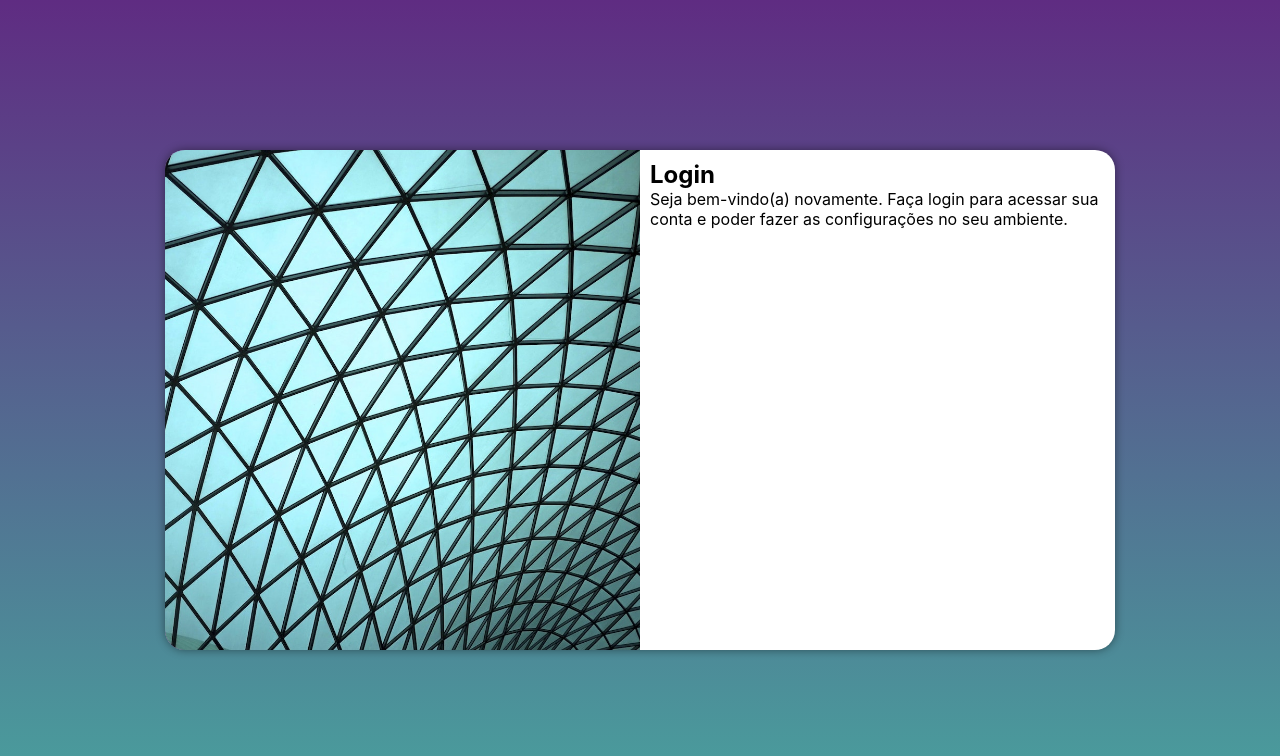
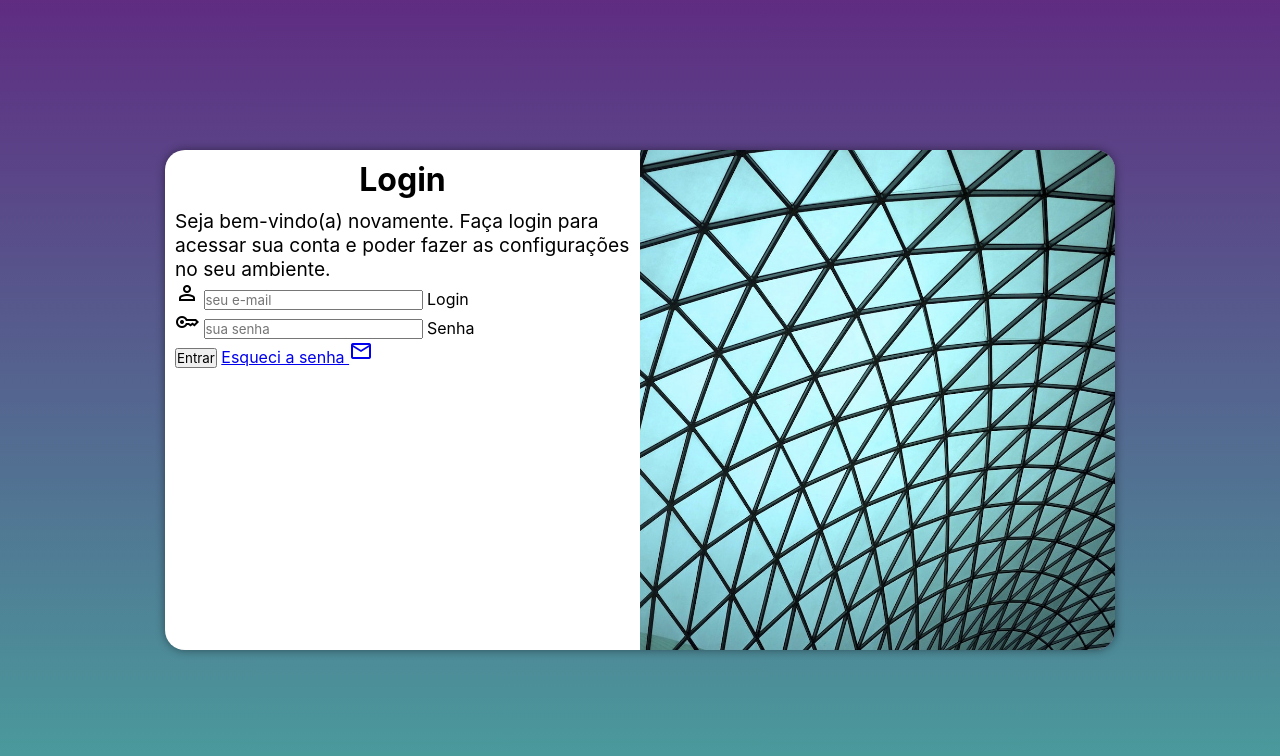
Before and after one commit to mailsonalexandre/projeto-login, a plain HTML site: page index.html in a window 1280 px wide. Drawn offline with nearby package versions, Linux system fonts and the light colour scheme.

Commit message:
criação do formulário

```diff
--- a/estilos/media-queries.css
+++ b/estilos/media-queries.css
@@ -29,13 +29,19 @@
     }
 
     section#login > div#imagem {
-        float: left;
+        float: right;
         width: 50%;
         height: 100%;
     }
 
     section#login > div#formulario {
-        float: right;
+        float: left;
         width: 50%;
     }
+    div#formulario > h1 {
+        font-size: 2em;
+    }
+    div#formulario > p {
+        font-size: 1.2em;
+    }
 }
--- a/estilos/style.css
+++ b/estilos/style.css
@@ -52,3 +52,11 @@ section#login > div#formulario {
     display: block;
     padding: 10px;
 }
+
+div#formulario > h1 {
+    text-align: center;
+    margin-bottom: 10px;
+}
+div#formulario > p {
+    font-size: 0.8em;
+}
--- a/index.html
+++ b/index.html
@@ -5,6 +5,7 @@
     <meta http-equiv="X-UA-Compatible" content="IE=edge">
     <meta name="viewport" content="width=device-width, initial-scale=1.0">
     <title>Projeto Tela de Login</title>
+    <link rel="stylesheet" href="https://fonts.googleapis.com/css2?family=Material+Symbols+Outlined:opsz,wght,FILL,GRAD@48,400,0,0" />
     <link rel="stylesheet" href="estilos/style.css">
     <link rel="stylesheet" href="estilos/media-queries.css">
 </head>
@@ -12,13 +13,30 @@
     <main>
         <section id="login">
             <div id="imagem">
-
+                <!--Aqui vai a imagem nas css-->
             </div>
             <div id="formulario">
                 <h1>Login</h1>
                 <p>Seja bem-vindo(a) novamente. Faça login para acessar sua conta e poder fazer as configurações no seu ambiente.</p>
-                <form action="login.php" method="post">
-
+                <form action="login.php" method="post" autocomplete="on">
+                    <div class="campo">
+                        <span class="material-symbols-outlined">
+                            person
+                            </span>
+                        <input type="email" name="login" id="ilogin" placeholder="seu e-mail" autocomplete="email" required maxlength="30">
+                        <label for="ilogin">Login</label>
+                    </div>
+                    <div class="campo">
+                        <span class="material-symbols-outlined">
+                            key
+                            </span>
+                        <input type="password" name="senha" id="isenha" placeholder="sua senha" autocomplete="current-password" required minlength="8" maxlength="20">
+                        <label for="isenha">Senha</label>
+                    </div>
+                    <input type="submit" value="Entrar">
+                    <a href="esqueci.html">Esqueci a senha <span class="material-symbols-outlined">
+                        mail
+                        </span></a>
                 </form>
             </div>
         </section>
```
